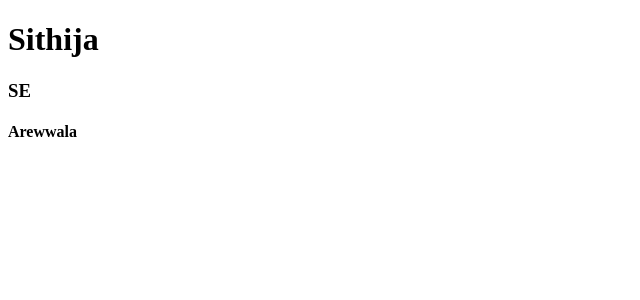
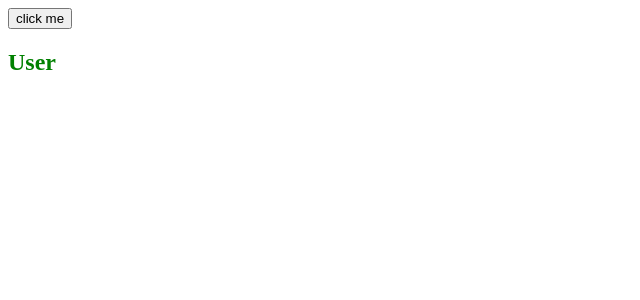
Before and after one commit to Sithija97/Trello-Board, an Angular app in the folder Angular/Simct/: page / in a window 1280 px wide. Shown: the top 300 px of the page, without its empty margins (0-640 px from the left). Built offline with nearby package versions, Linux system fonts and the light colour scheme.

Commit message:
stye binding & event binding

```diff
--- a/Angular/Simct/src/app/card/card.component.html
+++ b/Angular/Simct/src/app/card/card.component.html
@@ -1,3 +1,3 @@
-<h1>{{user.name}}</h1>
-<h3>{{user.title}}</h3>
-<h4>{{user.address}}</h4>
+<button (click)="onClick()">click me</button>
+
+<h2 [style.color]="isLoggedin ? 'green' : 'red'">User</h2>
--- a/Angular/Simct/src/app/card/card.component.ts
+++ b/Angular/Simct/src/app/card/card.component.ts
@@ -7,6 +7,8 @@ import { User } from './user.module';
   styleUrls: ['./card.component.css']
 })
 export class CardComponent implements OnInit {
+
+  public isLoggedin = true;
 
   @Input('user')
   user : User;
@@ -18,4 +20,8 @@ export class CardComponent implements OnInit {
     this.user.address;
   }
 
+  onClick(){
+    console.log('Hi Sithija boy!');
+  }
+
 }
```
